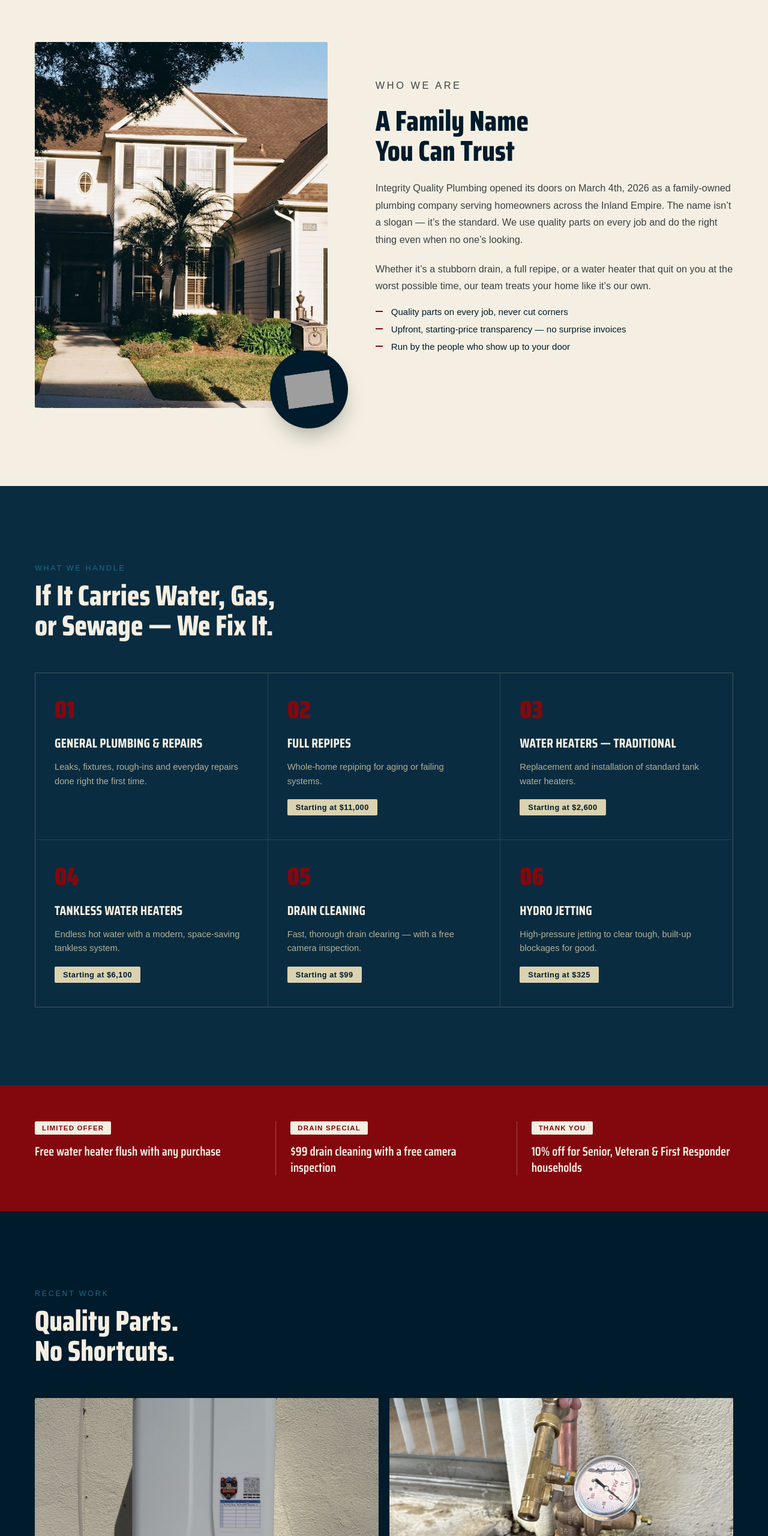
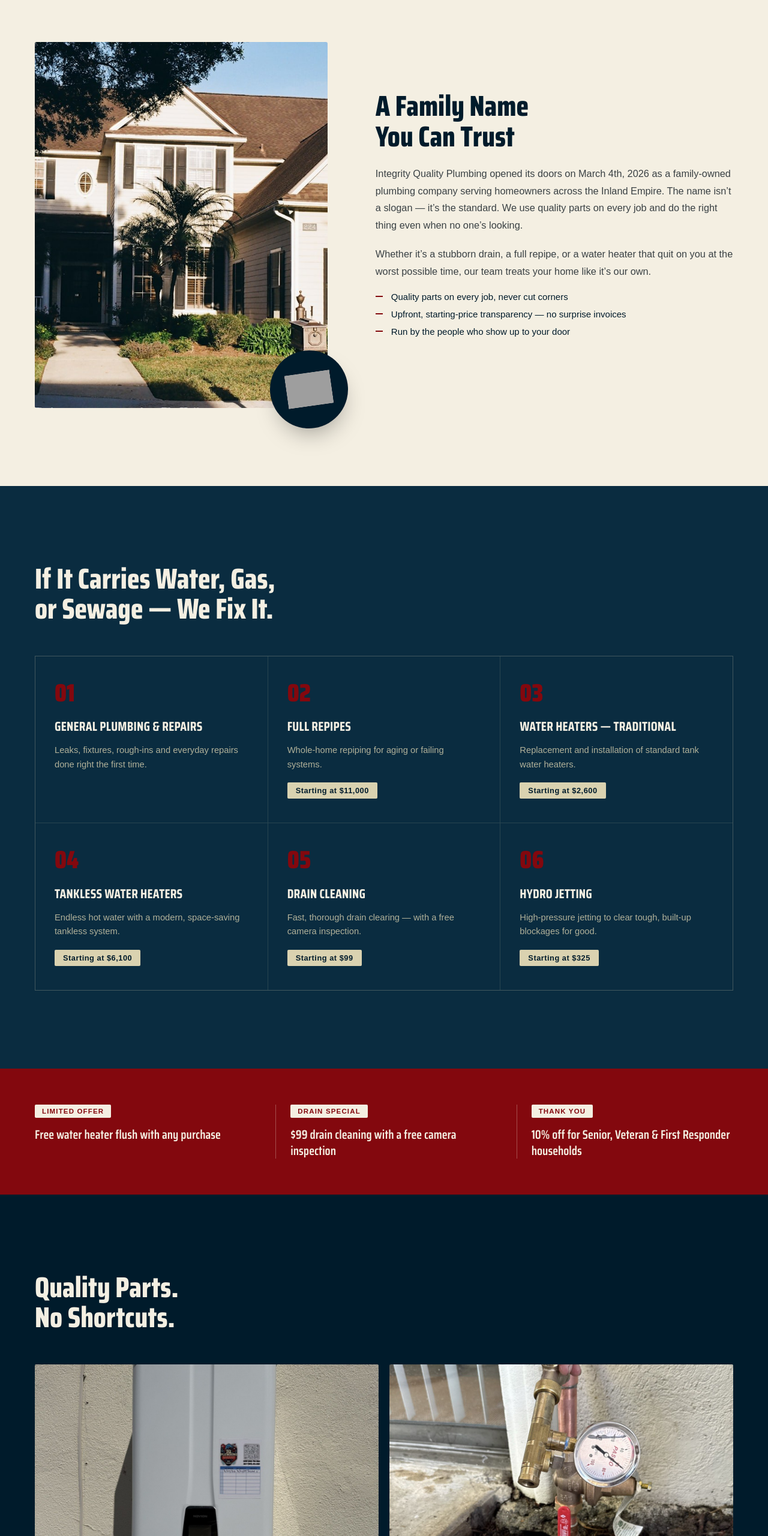
Before and after one commit to dot-jaypeg/integrity-quality-plumbing, a website: page index.html in a window 1280 px wide. Shown: the part 860-3420 px from the top of the page at 60% size. Drawn offline with Linux system fonts and the light colour scheme; grey boxes are pictures that could not be loaded; a web font is replaced by a local one.

Commit message:
Remove section eyebrow labels (Who We Are, What We Handle, etc.)
Kept the hero's family-owned/est. 2026/Inland Empire line -- that's
a credibility strapline, not a section label.

Co-Authored-By: Claude Sonnet 5 <noreply@anthropic.com>

```diff
--- a/index.html
+++ b/index.html
@@ -92,7 +92,6 @@
         </div>
       </div>
       <div class="about-copy">
-        <p class="eyebrow reveal">Who We Are</p>
         <h2 class="section-headline reveal">A Family Name<br>You Can Trust</h2>
         <p class="reveal">
           Integrity Quality Plumbing opened its doors on March 4th, 2026 as a
@@ -119,7 +118,6 @@
   <section class="services" id="services">
     <div class="container">
       <div class="section-head">
-        <p class="eyebrow reveal">What We Handle</p>
         <h2 class="section-headline reveal">If It Carries Water, Gas,<br>or Sewage &mdash; We Fix It.</h2>
       </div>
 
@@ -185,7 +183,6 @@
   <section class="gallery" id="gallery">
     <div class="container">
       <div class="section-head">
-        <p class="eyebrow reveal">Recent Work</p>
         <h2 class="section-headline reveal">Quality Parts.<br>No Shortcuts.</h2>
       </div>
       <div class="gallery-grid">
@@ -213,7 +210,6 @@
   <section class="blog-teaser" id="blog">
     <div class="container">
       <div class="section-head">
-        <p class="eyebrow reveal">From the Field</p>
         <h2 class="section-headline reveal">Tips &amp; Updates</h2>
       </div>
       <div class="blog-grid">
@@ -237,7 +233,6 @@
   <section class="contact" id="contact">
     <div class="container contact-grid">
       <div class="contact-info reveal">
-        <p class="eyebrow">Get In Touch</p>
         <h2 class="section-headline">Get a Free Estimate</h2>
         <p class="contact-copy">
           Tell us what&rsquo;s going on and we&rsquo;ll get back to you fast.
```
